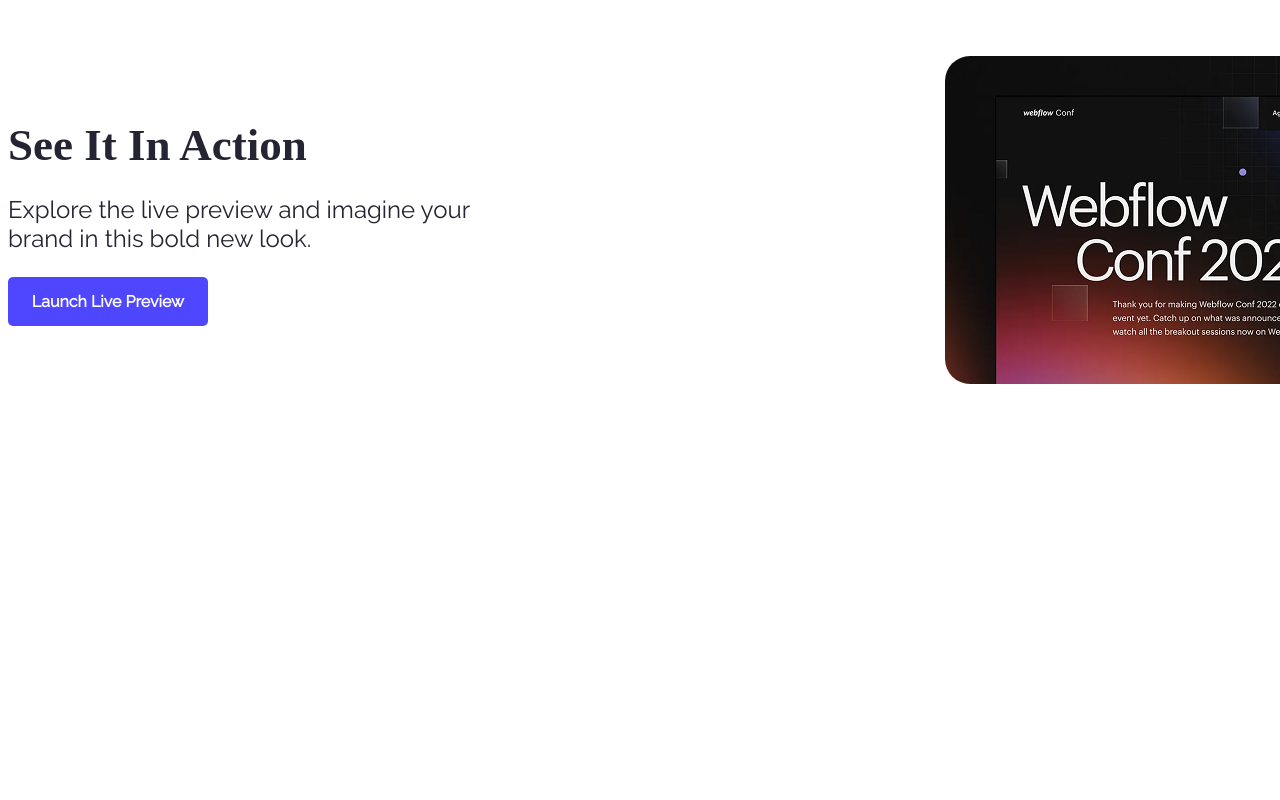
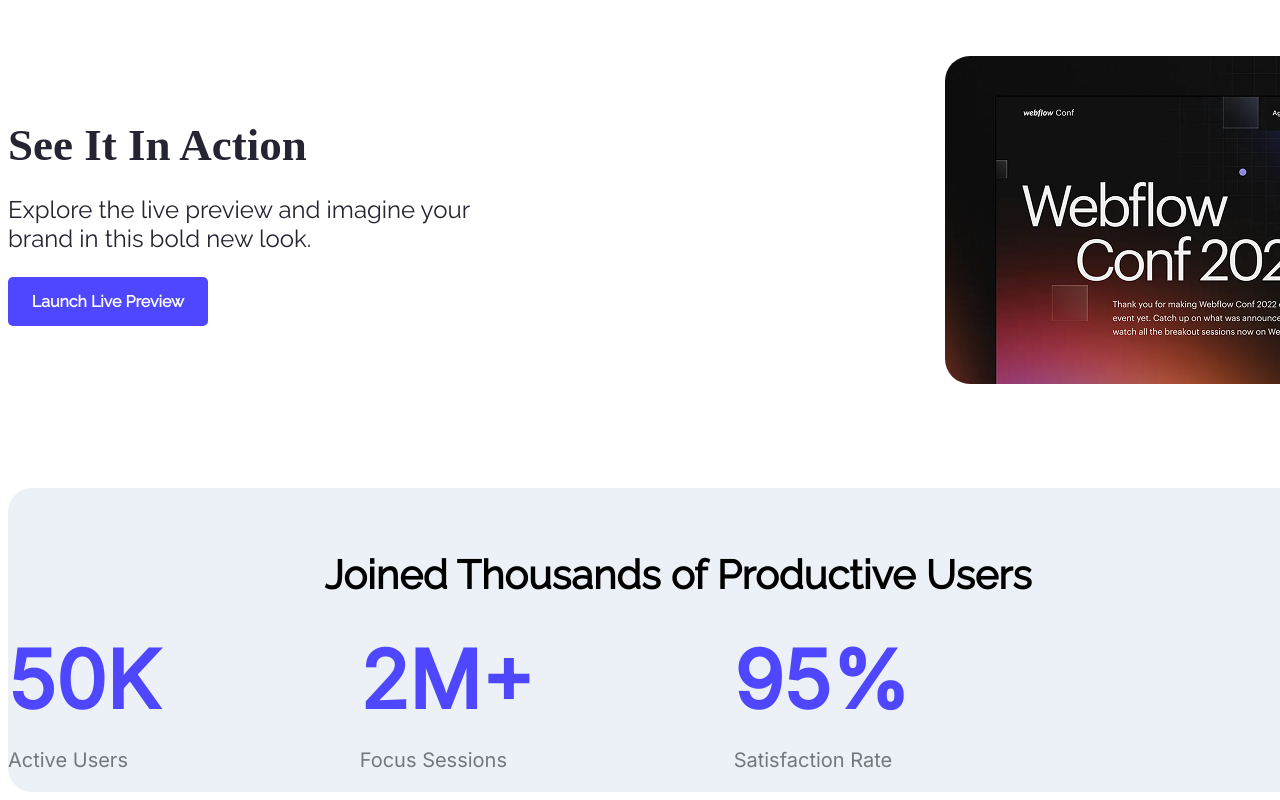
Before and after one commit to saikatse85/Batch12-01-landing-launchpad, a plain HTML site: page index.html in a window 1280 px wide. Shown: the part 752-1552 px from the top of the page. Before the commit the page ends 1148 px from the top, so only its background shows below. Drawn offline with Linux system fonts and the light colour scheme.

Commit message:
added users

```diff
--- a/index.html
+++ b/index.html
@@ -36,6 +36,20 @@
                 <img src="Images/wc-mini.png" alt="" style="border-radius: 25px;">
             </div>
         </section>
+        <section class="users_containetr">
+            <h1 class="user_title">Joined Thousands of Productive Users</h1>
+            <div class="user-type_container">
+                <div><h1 class="user_type">50K</h1>
+                <p class="user_count">Active Users</p>
+                </div>
+                <div><h1 class="user_type">2M+</h1>
+                <p class="user_count">Focus Sessions</p>
+                </div>
+                <div><h1 class="user_type">95%</h1>
+                <p class="user_count">Satisfaction Rate</p>
+                </div>
+            </div>
+        </section>
     </main>
     <!-- end main Section -->
     <footer>
--- a/styles/style.css
+++ b/styles/style.css
@@ -6,7 +6,18 @@
     border: none;
     font-family: Raleway;
 }
-
+.user_type{
+    font-size: 80px;
+    margin: 0 auto;
+    font-family: Inter;
+    color: #4E47FF;
+}
+.user_count{
+    color: #000000;
+    font-size: 20px;
+    opacity: 50%;
+    font-family: Inter;
+}
 /* star header section  */
 .header{
     background-image: url(../Images/Hero-bg.png);
@@ -102,3 +113,23 @@
     padding: 15px;
 }
 /* end action styles */
+.users_containetr{
+    height: auto;
+    width: 1340px;
+    margin: 0 auto;
+    justify-items: center;
+    margin-top: 100px;
+    background-color: #EBF1F6;
+    padding-top: 30px;
+    border-radius: 24px;
+}
+.user_title{
+    font-family: Raleway;
+    font-weight: bold;
+    font-size: 40px;
+}
+.user-type_container{
+    display: flex;
+    margin: 0 auto;
+    gap: 200px;
+}
```
